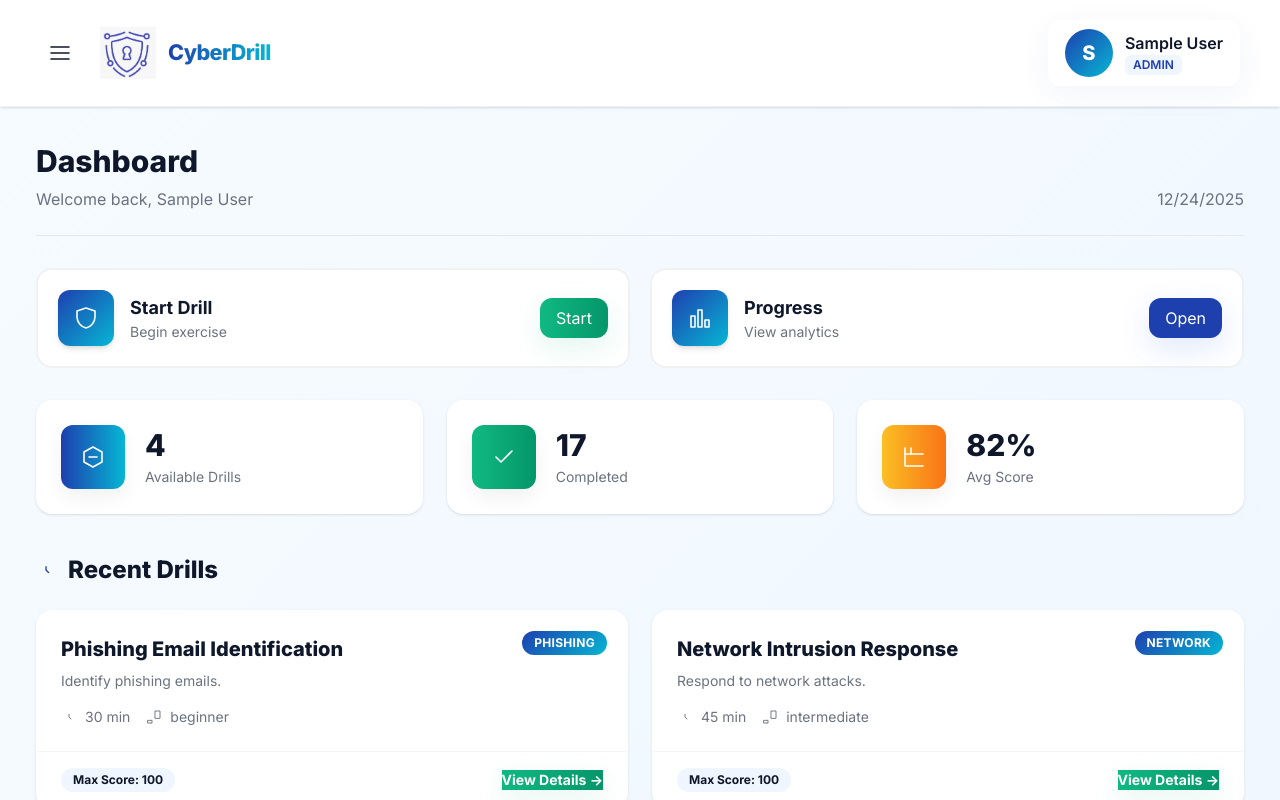
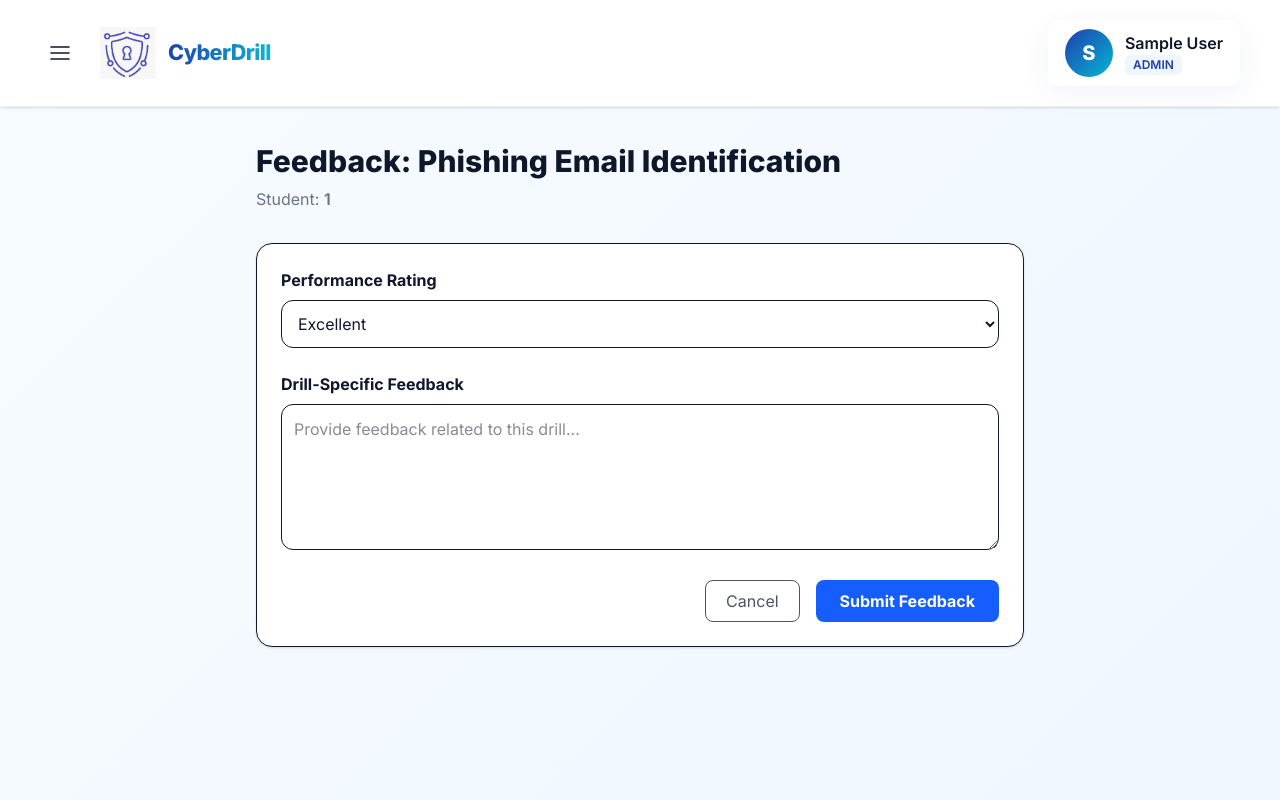
Before and after one commit to AoufNaqash/Cyber-drill, a Vue app: page /feedback/1/1 in a window 1280 px wide. Before the commit this address led to /. Built offline with nearby package versions, Linux system fonts and the light colour scheme; sample sign-in values are in the browser's storage.

Commit message:
Supervisor suggestions

```diff
--- a/src/router.js
+++ b/src/router.js
@@ -3,8 +3,6 @@ import { store } from './store';
 
 import Login from './views/login.vue';
 import Signup from './views/signup.vue';
-// import Dashboard from './views/Dashboard.vue';
-// again
 import Drills from './views/Drills.vue';
 import Results from './views/Results.vue';
 import CreateDrill from './views/CreateDrill.vue';
@@ -14,47 +12,18 @@ import DrillStudents from './views/drill-students.vue';
 import StudentResult from './views/studentresult.vue';
 import Students from './views/students.vue';
 import Dashboard from './views/Dashboard.vue';
-// rmv
-//seriously
+import Feedback from './views/feedback.vue';
+
 const routes = [
-  // Auth pages
-  {
-    path: '/login',
-    component: Login,
-    meta: { guestOnly: true },
-  },
-  {
-    path: '/signup',
-    component: Signup,
-    meta: { guestOnly: true },
-  },
+  { path: '/login', component: Login, meta: { guestOnly: true } },
+  { path: '/signup', component: Signup, meta: { guestOnly: true } },
 
-  // Protected pages
-  {
-    path: '/',
-    component: Dashboard,
-    meta: { requiresAuth: true },
-  },
-  {
-    path: '/drills',
-    component: Drills,
-    meta: { requiresAuth: true },
-  },
-  {
-    path: '/results',
-    component: Results,
-    meta: { requiresAuth: true },
-  },
-  {
-    path: '/create',
-    component: CreateDrill,
-    meta: { requiresAuth: true },
-  },
-  {
-    path: '/profile',
-    component: Profile,
-    meta: { requiresAuth: true },
-  },
+  { path: '/', component: Dashboard, meta: { requiresAuth: true } },
+  { path: '/drills', component: Drills, meta: { requiresAuth: true } },
+  { path: '/results', component: Results, meta: { requiresAuth: true } },
+  { path: '/create', component: CreateDrill, meta: { requiresAuth: true } },
+  { path: '/profile', component: Profile, meta: { requiresAuth: true } },
+
   {
     path: '/drill/:id',
     name: 'drill',
@@ -69,6 +38,7 @@ const routes = [
     meta: { requiresAuth: true },
     props: true,
   },
+
   {
     path: '/students',
     name: 'students',
@@ -83,11 +53,16 @@ const routes = [
     props: true,
   },
 
-  // Fallback
+  // ✅ Drill-specific feedback
   {
-    path: '/:pathMatch(.*)*',
-    redirect: '/',
+    path: '/feedback/:name/:drillId',
+    name: 'feedback',
+    component: Feedback,
+    meta: { requiresAuth: true },
+    props: true,
   },
+
+  { path: '/:pathMatch(.*)*', redirect: '/' },
 ];
 
 const router = createRouter({
@@ -95,20 +70,16 @@ const router = createRouter({
   routes,
 });
 
-// 🔐 Navigation Guard
 router.beforeEach((to, from, next) => {
   const isLoggedIn = !!store.currentUser;
 
-  // Trainers should not access the student results page
   if (to.path === '/results' && store.currentUser?.role === 'trainer') {
     return next('/students');
   }
 
   if (to.meta.requiresAuth && !isLoggedIn) {
-    // Not logged in → go to login
     next('/login');
   } else if (to.meta.guestOnly && isLoggedIn) {
-    // Logged in → prevent access to login/signup
     next('/');
   } else {
     next();
--- a/src/store.js
+++ b/src/store.js
@@ -23,7 +23,7 @@ const initialResults = [
   { drillId: 1, student: 'Naqash Aouf', score: 85, maxScore: 100, date: '2024-01-21', feedback: 'Good identification', status: 'completed' },
   { drillId: 2, student: 'Naqash Aouf', score: 72, maxScore: 100, date: '2024-01-23', feedback: 'Needs improvement', status: 'completed' },
   // additional Naqash attempts for better chart demo
-  { drillId: 3, student: 'Naqash Aouf', score: 71, maxScore: 100, date: '2024-02-04', feedback: 'Okay, Work Hard', status: 'completed' },
+  { drillId: 3, student: 'Naqash Aouf', score: 70, maxScore: 100, date: '2024-02-04', feedback: 'Okay, Work Hard', status: 'completed' },
   { drillId: 1, student: 'Naqash Aouf', score: 92, maxScore: 100, date: '2024-02-18', feedback: 'Excellent', status: 'completed' },
   { drillId: 4, student: 'Naqash Aouf', score: 66, maxScore: 100, date: '2024-03-02', feedback: 'Needs practice', status: 'completed' },
   { drillId: 2, student: 'Naqash Aouf', score: 74, maxScore: 100, date: '2024-03-14', feedback: 'Improving', status: 'completed' },
--- /dev/null
+++ b/src/views/feedback.vue
@@ -0,0 +1,66 @@
+<script setup>
+import { useRoute, useRouter } from 'vue-router';
+import { store } from '../store';
+
+const route = useRoute();
+const router = useRouter();
+
+const studentName = route.params.name;
+const drillId = route.params.drillId;
+
+const drill = store.drills.find(d => d.id == drillId);
+
+const submitFeedback = () => {
+  // UI only for now
+  router.back();
+};
+</script>
+
+<template>
+  <div class="max-w-3xl mx-auto">
+    <div class="mb-8">
+      <h1 class="text-3xl font-extrabold text-dark">
+        Feedback: {{ drill?.title }}
+      </h1>
+      <p class="text-muted mt-2">
+        Student: <span class="font-semibold">{{ studentName }}</span>
+      </p>
+    </div>
+
+    <div class="bg-white rounded-2xl p-6 shadow-sm border">
+      <div class="mb-6">
+        <label class="block font-bold mb-2">Performance Rating</label>
+        <select class="w-full border rounded-xl p-3">
+          <option>Excellent</option>
+          <option>Good</option>
+          <option>Satisfactory</option>
+          <option>Needs Improvement</option>
+        </select>
+      </div>
+
+      <div class="mb-6">
+        <label class="block font-bold mb-2">Drill-Specific Feedback</label>
+        <textarea
+          rows="5"
+          class="w-full border rounded-xl p-3"
+          placeholder="Provide feedback related to this drill..."
+        ></textarea>
+      </div>
+
+      <div class="flex justify-end gap-4">
+        <button
+          @click="router.back()"
+          class="px-5 py-2 rounded-lg border text-gray-600"
+        >
+          Cancel
+        </button>
+        <button
+          @click="submitFeedback"
+          class="px-6 py-2 rounded-lg bg-blue-600 text-white font-bold"
+        >
+          Submit Feedback
+        </button>
+      </div>
+    </div>
+  </div>
+</template>
--- a/src/views/studentresult.vue
+++ b/src/views/studentresult.vue
@@ -1,84 +1,138 @@
 <script setup>
 import { computed } from 'vue';
-import { useRoute } from 'vue-router';
+import { useRoute, useRouter } from 'vue-router';
 import { store } from '../store';
 
 const route = useRoute();
+const router = useRouter();
+
 const name = route.params.name;
 
-const results = computed(() => store.myResults.filter(r => r.student === name));
-const drillsCompleted = computed(() => results.value.map(r => ({ drill: store.drills.find(d => d.id === r.drillId), score: r.score, maxScore: r.maxScore, date: r.date })));
+const results = computed(() =>
+  store.myResults.filter(r => r.student === name)
+);
+
+const drillsCompleted = computed(() =>
+  results.value.map(r => ({
+    drill: store.drills.find(d => d.id === r.drillId),
+    score: r.score,
+    maxScore: r.maxScore,
+    date: r.date,
+    drillId: r.drillId,
+  }))
+);
+
 const average = computed(() => {
   if (results.value.length === 0) return 0;
-  const sum = results.value.reduce((a,b) => a + b.score, 0);
+  const sum = results.value.reduce((a, b) => a + b.score, 0);
   return Math.round(sum / results.value.length);
 });
 
-// Visual-only flags for flow steps
+// Flow flags
 const attempted = computed(() => results.value.length > 0);
 const passed = computed(() => average.value >= 70);
 const excellent = computed(() => average.value >= 85);
+
+const goToFeedback = (drillId) => {
+  router.push({
+    name: 'feedback',
+    params: {
+      name,
+      drillId,
+    },
+  });
+};
 </script>
 
 <template>
   <div>
+    <!-- Header -->
     <div class="mb-6 flex items-center justify-between">
-      <div class="flex flex-col">
+      <div>
         <div class="flex items-center gap-4">
-          <div class="w-16 h-16 rounded-xl bg-gradient-primary flex items-center justify-center text-white text-2xl font-bold">{{ name.charAt(0) }}</div>
+          <div class="w-16 h-16 rounded-xl bg-gradient-to-r from-blue-600 to-cyan-500 flex items-center justify-center text-white text-2xl font-bold">
+            {{ name.charAt(0) }}
+          </div>
           <div>
             <h1 class="text-2xl font-extrabold text-dark">{{ name }}</h1>
-            <p class="text-muted">Drills completed: <span class="font-semibold">{{ results.length }}</span></p>
+            <p class="text-muted">Drills completed: {{ results.length }}</p>
           </div>
         </div>
 
-        <!-- Small flow showing Attempted -> Passed -> Excellent -->
-        <div class="flow-row mt-4">
-          <div :class="['flow-step', attempted ? 'active' : '']">
-            <div class="flow-circle">1</div>
-            <div class="text-sm text-muted">Attempted</div>
+        <!-- Flow -->
+        <div class="flex items-center gap-3 mt-4">
+          <div :class="['flex items-center gap-2', attempted ? 'text-blue-600' : 'text-gray-400']">
+            <div class="w-8 h-8 rounded-full flex items-center justify-center bg-blue-100 font-bold">1</div>
+            Attempted
           </div>
-          <div class="flow-arrow">→</div>
-          <div :class="['flow-step', passed ? 'active' : '']">
-            <div class="flow-circle">P</div>
-            <div class="text-sm text-muted">Passed</div>
+          →
+          <div :class="['flex items-center gap-2', passed ? 'text-blue-600' : 'text-gray-400']">
+            <div class="w-8 h-8 rounded-full flex items-center justify-center bg-blue-100 font-bold">P</div>
+            Passed
           </div>
-          <div class="flow-arrow">→</div>
-          <div :class="['flow-step', excellent ? 'active' : '']">
-            <div class="flow-circle">★</div>
-            <div class="text-sm text-muted">Excellent</div>
+          →
+          <div :class="['flex items-center gap-2', excellent ? 'text-blue-600' : 'text-gray-400']">
+            <div class="w-8 h-8 rounded-full flex items-center justify-center bg-blue-100 font-bold">★</div>
+            Excellent
           </div>
         </div>
       </div>
 
-      <div class="flex items-center gap-4">
-        <div class="text-center">
-          <div class="w-20 h-20 rounded-full bg-slate-50 flex items-center justify-center text-2xl font-extrabold text-dark shadow-md">
-            {{ average }}%
-          </div>
-          <div class="text-sm text-muted mt-2">Average Score</div>
+      <!-- Average -->
+      <div class="text-center">
+        <div class="w-20 h-20 rounded-full bg-white shadow-lg flex items-center justify-center text-2xl font-extrabold">
+          {{ average }}%
         </div>
+        <div class="text-sm text-muted mt-2">Average Score</div>
       </div>
     </div>
 
+    <!-- Drill List -->
     <div class="grid grid-cols-1 gap-4">
-      <div v-for="row in drillsCompleted" :key="row.drill?.id" class="bg-surface rounded-lg p-4 shadow-sm border border-surface-border flex items-center justify-between">
-        <div>
-          <div class="font-semibold text-dark">{{ row.drill?.title || 'Unknown' }}</div>
-          <div class="text-sm text-muted">{{ row.date }} • Max: {{ row.maxScore }}</div>
+      <div
+        v-for="row in drillsCompleted"
+        :key="row.drillId"
+        class="bg-white rounded-xl p-4 shadow-sm border flex items-center gap-6"
+      >
+        <!-- LEFT: Feedback Button -->
+        <button
+          @click="goToFeedback(row.drillId)"
+          class="px-4 py-3 rounded-xl bg-blue-600 text-white font-bold hover:bg-blue-700 shadow-md transition flex items-center gap-2"
+        >
+          ✍️ Feedback
+        </button>
+
+        <!-- Drill Info -->
+        <div class="flex-1">
+          <div class="font-semibold text-dark">
+            {{ row.drill?.title || 'Unknown Drill' }}
+          </div>
+          <div class="text-sm text-muted">
+            {{ row.date }} • Max: {{ row.maxScore }}
+          </div>
         </div>
+
+        <!-- Score -->
         <div class="w-48">
           <div class="flex items-center gap-3">
-            <div class="text-sm font-semibold">{{ row.score }} / {{ row.maxScore }}</div>
-            <div class="flex-1">
-              <div class="score-bar">
-                <div :style="{ width: (row.score / row.maxScore * 100) + '%' }" :class="['score-fill', row.score >= 85 ? 'good' : row.score >= 75 ? 'ok' : 'bad']"></div>
-              </div>
+            <div class="font-semibold">{{ row.score }} / {{ row.maxScore }}</div>
+            <div class="flex-1 h-2 bg-gray-100 rounded-full overflow-hidden">
+              <div
+                :style="{ width: (row.score / row.maxScore * 100) + '%' }"
+                :class="row.score >= 85 ? 'bg-green-500' : row.score >= 75 ? 'bg-yellow-500' : 'bg-red-500'"
+                class="h-full"
+              ></div>
             </div>
           </div>
         </div>
       </div>
-      <div v-if="drillsCompleted.length === 0" class="p-6 text-center text-muted bg-surface rounded-lg border border-surface-border">No records for this student.</div>
+
+      <div
+        v-if="drillsCompleted.length === 0"
+        class="p-6 text-center text-muted bg-white rounded-lg border"
+      >
+        No records for this student.
+      </div>
     </div>
   </div>
 </template>
```
Also changed, not shown: src/views/Drills.vue (+90 -15 lines).
